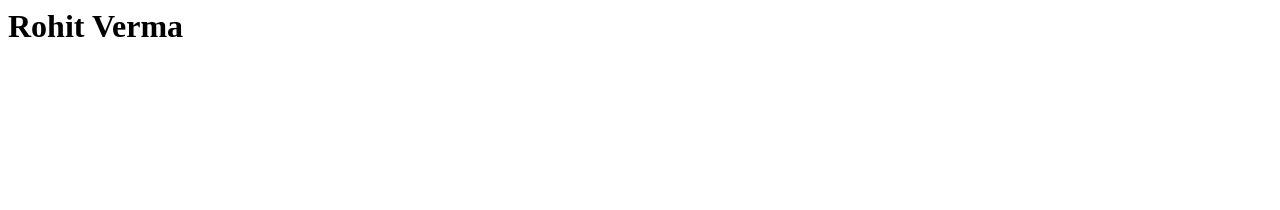
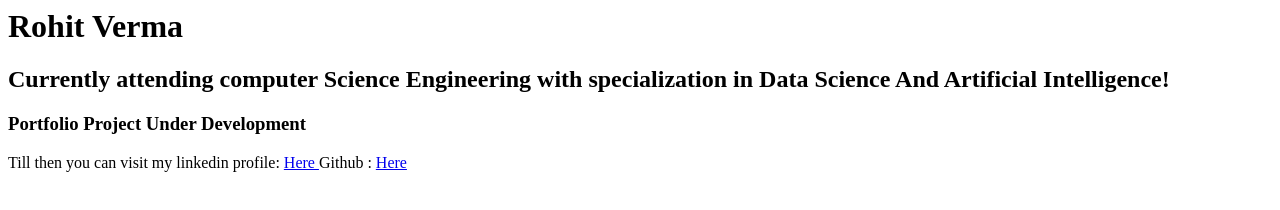
Before and after one commit to kumar9625/kumar9625, a plain HTML site: page index.html in a window 1280 px wide. Drawn offline with Linux system fonts and the light colour scheme.

Commit message:
Update index.html

```diff
--- a/index.html
+++ b/index.html
@@ -1,9 +1,13 @@
 <html>
   <head>
-    <title> RV  </title>
+    <title> Rohit Verma | Portfolio  </title>
     </head>
 
 <body>
   <h1> Rohit Verma </h1>
+  <h2>Currently attending computer Science Engineering with specialization in Data Science And Artificial Intelligence!</h2>
+  <h3>Portfolio Project Under Development</h3>
+  <p>Till then you can visit my linkedin profile: <a href="https://www.linkedin.com/in/rohitverma9625/"> Here </a>
+    Github : <a href="https://github.com/kumar9625"> Here</a></p>
 </body>
 </html>
```
